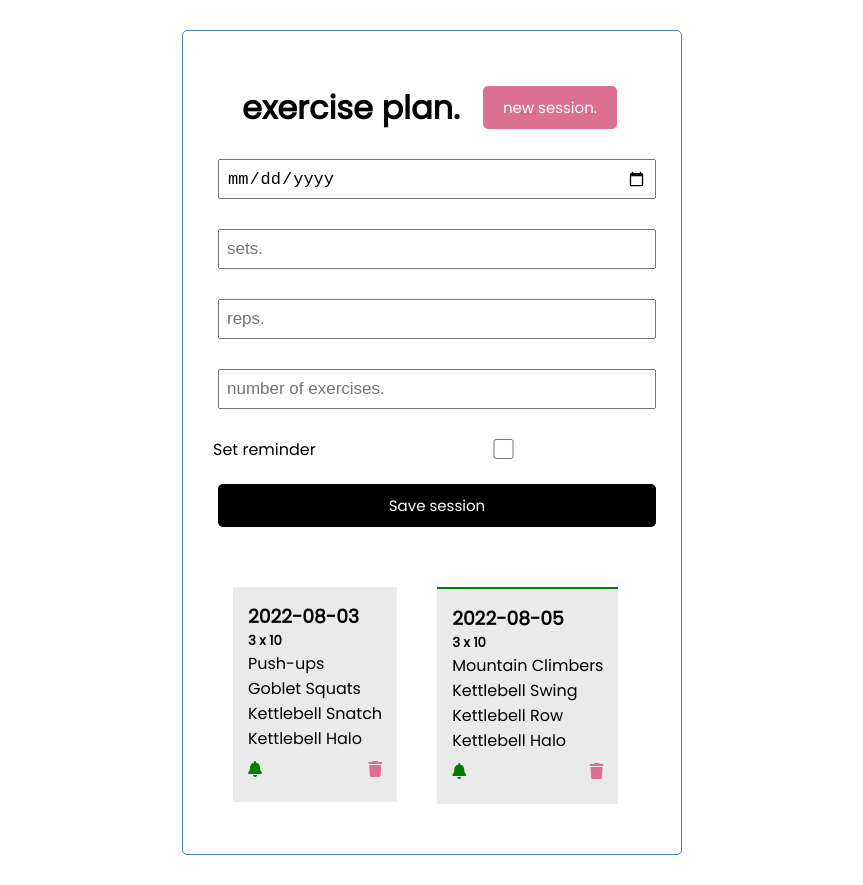
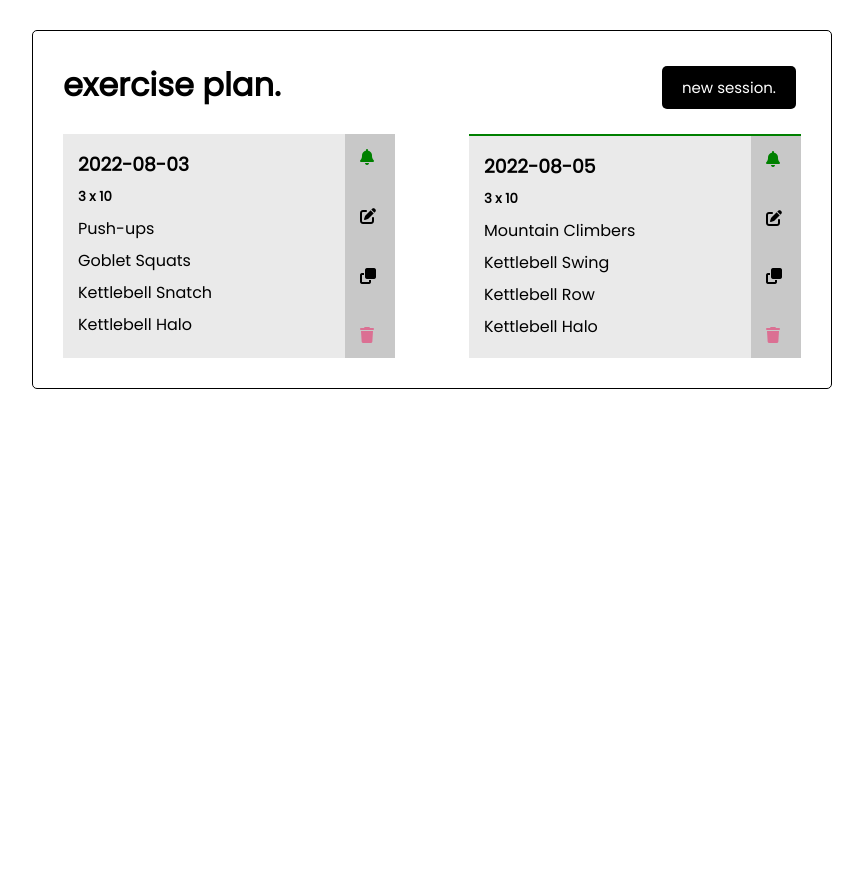
Before and after one commit to Nishijama/ExerciseTracker, a Vue app: page / in a window 1280 px wide. Shown: the whole page, without its empty margins (208-1071 px from the left). After the commit the page ends 800 px from the top, so only its background shows below. Built offline with nearby package versions, Linux system fonts and the light colour scheme.

Commit message:
Added own styling, fixed adding multiple exercises

```diff
--- a/src/App.vue
+++ b/src/App.vue
@@ -1,10 +1,12 @@
 <template>
 <div class="container">
-    <Header title="exercise plan." />
-    <AddSession @add-session="addSession" />
+    <Header :showAddSession="showAddSession" @toggle-add-session="toggleAddSession" title="exercise plan." />
+    <AddSession v-show="showAddSession" @toggle-add-session="toggleAddSession" @add-session="addSession" />
     <Sessions
-      @delete-session="deleteSession"
-      @toggle-reminder="toggleReminder"
+        @toggle-reminder="toggleReminder"
+        @edit-session="editSession"
+        @duplicate-session="duplicateSession"
+        @delete-session="deleteSession"
       :sessions="sessions" />
 </div>
 </template>
@@ -25,6 +27,7 @@ export default {
   data() {
     return {
       sessions: [],
+      showAddSession: false
     }
   },
   methods: {
@@ -33,10 +36,22 @@ export default {
         this.sessions = this.sessions.filter((session) => session.id !== id)
       }
     },
+    addSession(session) {
+      this.sessions = [...this.sessions, session]
+    },
+    editSession(id) {
+      console.log("Editing session nr", id);
+    },
+    duplicateSession(id) {
+      console.log("Duplicated session nr", id);
+    },
     toggleReminder(id) {
       console.log("reminder set for session", id);
       this.sessions = this.sessions.map( (session) =>
       session.id === id ? {...session, reminder: !session.reminder} : session)
+    },
+    toggleAddSession() {
+      this.showAddSession=!this.showAddSession;
     }
   },
   created() {
@@ -74,11 +89,11 @@ body {
   font-family: 'Poppins', sans-serif;
 }
 .container {
-  max-width: 500px;
+  max-width: 800px;
   margin: 30px auto;
   overflow: auto;
   min-height: 300px;
-  border: 1px solid steelblue;
+  border: 1px solid black;
   padding: 30px;
   border-radius: 5px;
 }
--- a/src/components/AddSession.vue
+++ b/src/components/AddSession.vue
@@ -12,12 +12,16 @@
     <div class="form-control">
         <input type="number" name="exercise_count" v-model="exercise_count" id="session_exercise_count" placeholder="number of exercises.">
     </div>
+
+
     <div class="form-control" v-for="index in exercise_count" :exercise_count=exercise_count :key="index">
-        <input type="text" class="exercise" :id="index" :placeholder="index">
+        <input type="text" class="exercise" v-model="exercises[index]"  :id="index" :placeholder="index">
     </div>
+
+
     <div class="form-control form-control-check">
+        <input type="checkbox" v-model="reminder" name="reminder" id="reminder">
         <label for="reminder"> Set reminder</label>
-        <input type="checkbox" v-model="reminder" name="reminder" id="reminder">
     </div>
     <input type="submit" value="Save session" class="btn btn-block">
 </form>
@@ -44,15 +48,6 @@
                     alert('Please fill in the details');
                     return;
                 }
-                // const exercise_list = document.querySelectorAll('.exercise');
-
-
-                // exercise_list.forEach(exercise => {
-                //     alert(exercise)
-                //     this.exercises.push(exercise)
-                // });
-                // alert(this.exercises)
-
                 const newSession = {
                     id: Math.floor(Math.random()*100000),
                     date: this.date,
@@ -65,9 +60,12 @@
                 this.sets = ''
                 this.reps = ''
                 this.exercise_count = ''
+                this.exercises = []
                 this.reminder = false
 
                 this.$emit('add-session', newSession);
+                this.$emit("toggle-add-session");
+
             },
         }
     }
@@ -93,14 +91,16 @@
 }
 .form-control-check {
   display: flex;
+  flex-direction: row;
   align-items: center;
-  justify-content: space-between;
+  justify-content: start;
 }
 .form-control-check label {
-  flex: 1;
+  padding-left: 10px;
 }
 .form-control-check input {
-  flex: 2;
   height: 20px;
+  width: 20px;
+  display:block;
 }
 </style>
--- a/src/components/Button.vue
+++ b/src/components/Button.vue
@@ -11,16 +11,7 @@
         },
         methods: {
             onClick() {
-                console.log('click');
-                fetch("https://api.ipify.org/?format=json")
-                .then(response => response.json())
-                .then(data => {
-                    console.log(data.ip)
-                    return fetch(`https://ipapi.co/${data.ip}/json/`)
-                 })
-                .then(response => response.json())
-                .then(data => console.log(data.city, data.country))
-
+                this.$emit("btn-click")
             }
         },
     }
--- a/src/components/Header.vue
+++ b/src/components/Header.vue
@@ -1,7 +1,10 @@
 <template>
     <header>
         <h1>{{ title }}</h1>
-        <Button text="new session." color="palevioletred" />
+        <Button
+            @btn-click="$emit('toggle-add-session')"
+            :text="showAddSession ? 'close.' : 'new session.'"
+            :color="showAddSession ? 'palevioletred' : 'black'" />
     </header>
 </template>
 
@@ -12,6 +15,8 @@ export default {
     name: 'Header',
     props: {
         title: String,
+        showAddSession: Boolean
+
     },
     components: {
         Button,
@@ -22,8 +27,7 @@ export default {
 <style scoped>
 header {
     display: flex;
-    justify-content: space-around;
-    margin: 20px;
-    align-items: center;
+    justify-content: space-between;
+    margin-bottom: 20px;
 }
 </style>
--- a/src/components/Session.vue
+++ b/src/components/Session.vue
@@ -1,10 +1,14 @@
 <template>
-    <div :class="[session.reminder ? 'reminder': '']" style="margin: 20px;">
-        <h3>{{session.date}} </h3>
-        <h5>{{session.sets}} x {{session.reps}}</h5>
-        <p v-for="exercise in session.exercises">{{exercise}}</p>
+    <div :class="[session.reminder ? 'reminder': '', 'session_card']">
+        <div class="card_inner_div">
+            <h3>{{session.date}} </h3>
+            <h5>{{session.sets}} x {{session.reps}}</h5>
+            <p v-for="exercise in session.exercises">{{exercise}}</p>
+        </div>
         <div class="icons">
             <i @click="$emit('toggle-reminder', session.id)" class="fas fa-thin fa-bell"></i>
+            <i @click="$emit('edit-session', session.id)" class="fas fa-thin fa-edit"></i>
+            <i @click="$emit('duplicate-session', session.id)" class="fas fa-thin fa-copy"></i>
             <i @click="$emit('delete-session', session.id)" class="fas fa-thin fa-trash"></i>
         </div>
 
@@ -18,7 +22,7 @@
         props: {
             session: Object,
         },
-        emits: ['delete-session', 'toggle-reminder']
+        emits: ['edit-session','duplicate-session', 'delete-session', 'toggle-reminder']
     }
 </script>
 
@@ -32,11 +36,15 @@
     .fa-bell {
         color: green;
     }
+    i {
+        display: block;
+        width: min-content;
+    }
     .icons {
-        margin:10px 0px;
-        padding:0px;
+        width: 50px;
+        background-color: rgb(200, 200, 200);
         display: flex;
-        flex-direction: row;
+        flex-direction: column;
         justify-content: space-between;
     }
     .reminder {
@@ -44,7 +52,20 @@
     }
     div {
         background-color: rgb(234, 234, 234);
+        display: flex;
+        flex-direction: row;
+        justify-content: space-between;
         padding: 15px;
-        margin: 20px;
+        margin: 0px;
+    }
+    .session_card {
+        padding: 0px;
+        min-height: 100%;
+    }
+    .card_inner_div {
+        display: flex;
+        flex-direction: column;
+        justify-content: start;
+        line-height: 200%;
     }
 </style>
--- a/src/components/Sessions.vue
+++ b/src/components/Sessions.vue
@@ -2,8 +2,10 @@
 <div class="main">
     <div :key="session.id" v-for="session in sessions">
         <Session
+        @toggle-reminder="$emit('toggle-reminder', session.id)"
+        @edit-session="$emit('edit-session', session.id)"
+        @duplicate-session="$emit('duplicate-session', session.id)"
         @delete-session="$emit('delete-session', session.id)"
-        @toggle-reminder="$emit('toggle-reminder', session.id)"
         :session="session" />
     </div>
 </div>
@@ -20,13 +22,15 @@ export default {
     components: {
         Session
     },
-  emits: ['delete-session', 'toggle-reminder'],
+          emits: ['edit-session','duplicate-session', 'delete-session', 'toggle-reminder'],
 }
 </script>
 
 <style scoped>
     .main {
-        display: flex;
-        flex-direction: row;
+        display: grid;
+        grid-template-columns: 45% 45%;
+        column-gap: 10%;
+        row-gap: 30px;
     }
 </style>
```
